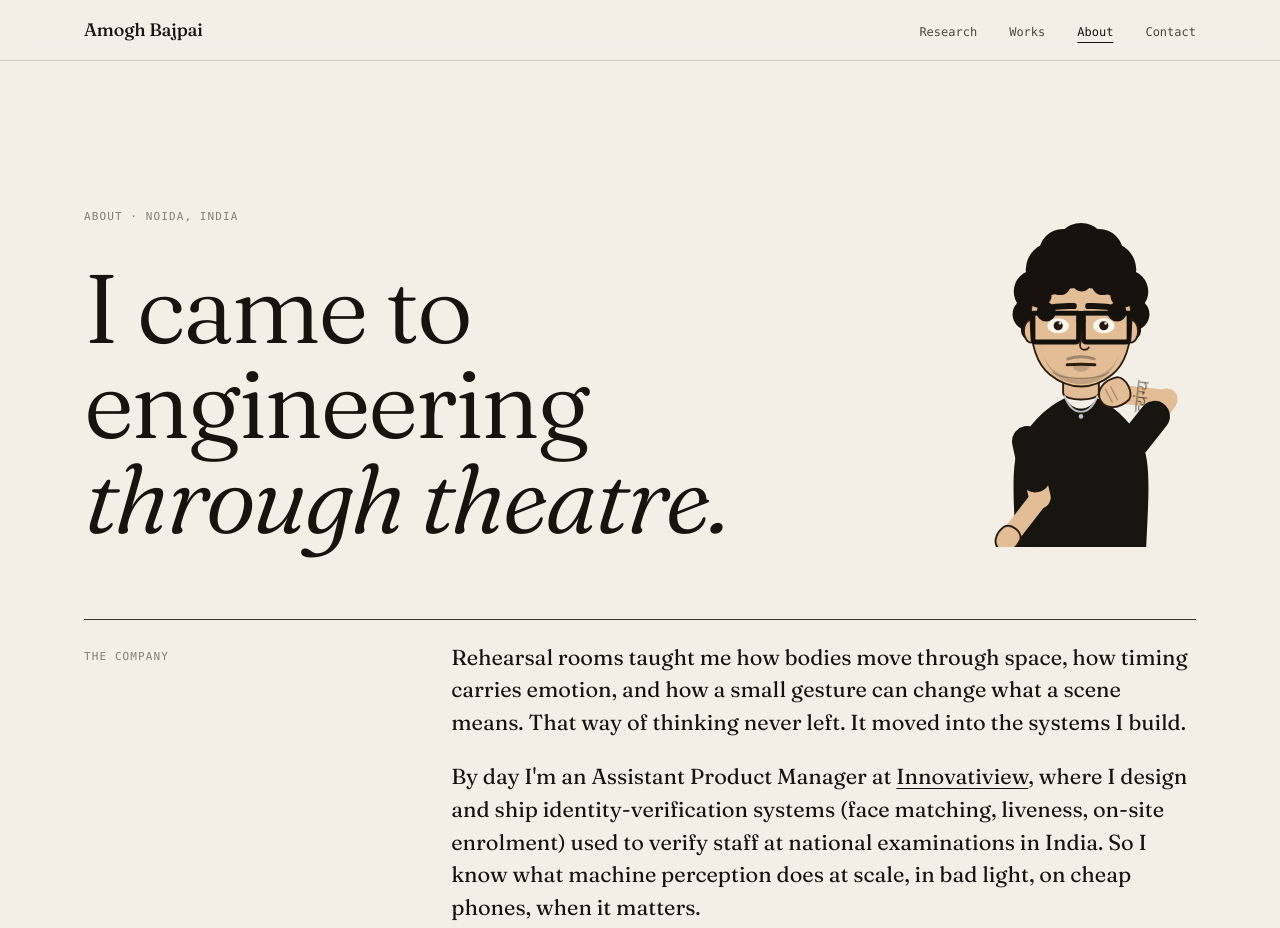
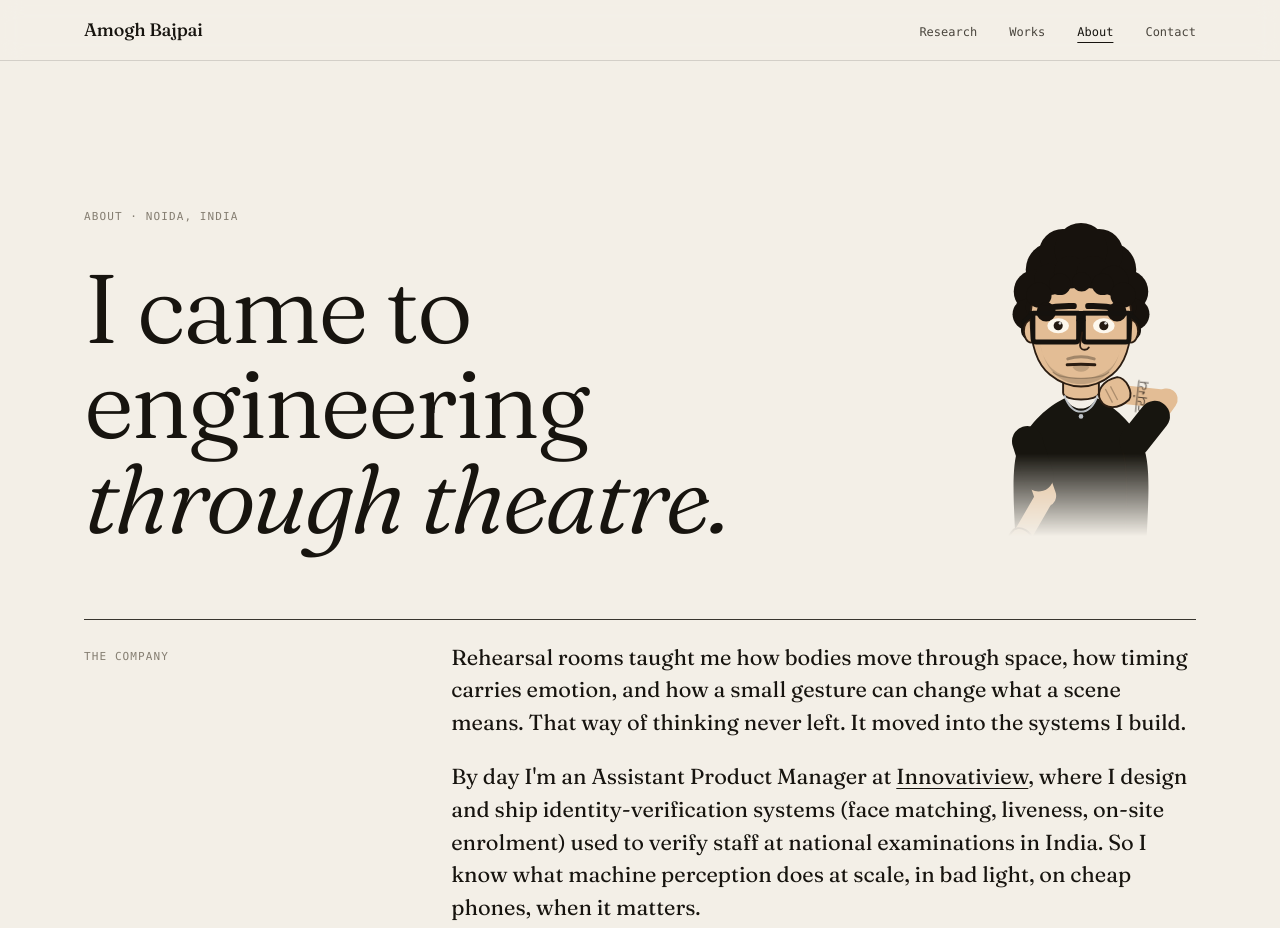
Before and after one commit to amoghgg/portfolio, a plain HTML site: page about/index.html in a window 1280 px wide. Shown: the top 928 px of the page. Drawn offline with Linux system fonts and the light colour scheme; animation ran at ten frames a second; a web font is replaced by a local one.

Commit message:
Stop the character being guillotined at the frame edge
Walked every route. Two real faults: the figure was cut off by a hard flat
line across the torso, and a resting forearm folded across his chest and
dangled into the corner. The drawing now fades out at its base, and the arms
hang straight so they disappear into that fade.

Co-Authored-By: Claude Opus 5 (1M context) <noreply@anthropic.com>

```diff
--- a/assets/face/face.css
+++ b/assets/face/face.css
@@ -9,7 +9,12 @@
     --f-chain: #cdd2d8;
     display: block;
 }
-.face-art .face-svg { display: block; width: 100%; height: auto; overflow: visible; }
+.face-art .face-svg {
+    display: block; width: 100%; height: auto; overflow: visible;
+    /* he dissolves into the page instead of being cut off at the hem */
+    -webkit-mask-image: linear-gradient(180deg, #000 0%, #000 74%, rgba(0,0,0,0) 97%);
+    mask-image: linear-gradient(180deg, #000 0%, #000 74%, rgba(0,0,0,0) 97%);
+}
 
 .face-art .f-skin { fill: var(--f-skin); }
 .face-art .f-line { stroke: var(--f-line); stroke-width: 3; }
--- a/assets/face/face.js
+++ b/assets/face/face.js
@@ -47,7 +47,7 @@ const HAIR_FRONT = [
 // Skeleton. L and R are as the viewer sees them, so L is his right arm.
 const SHOULDER = { L: [96, 398], R: [264, 398] };
 const UPPER = 86, FORE = 84;
-const REST = { L: [64, 548], R: [296, 548] };
+const REST = { L: [82, 552], R: [278, 552] };
 
 // Wrist targets: [x, y, wrist rotation, hand shape]
 const POSES = {
```
